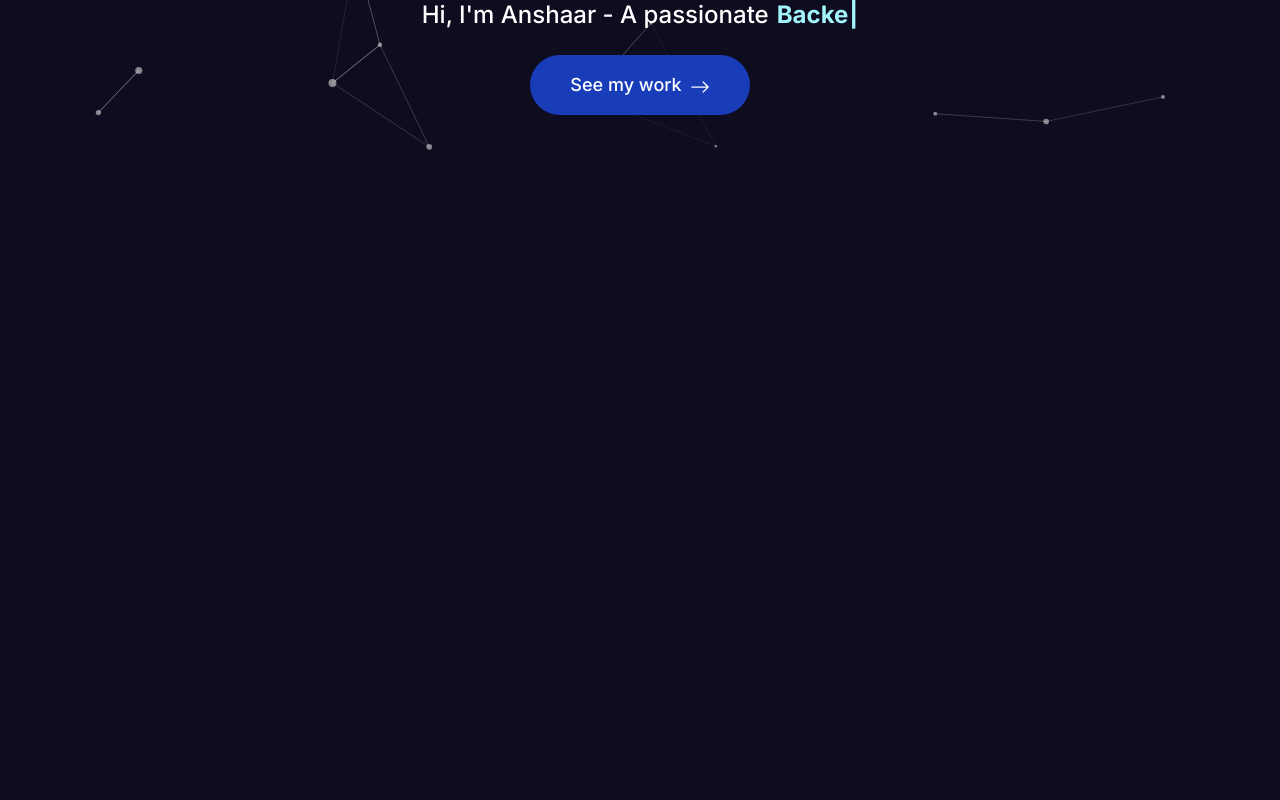
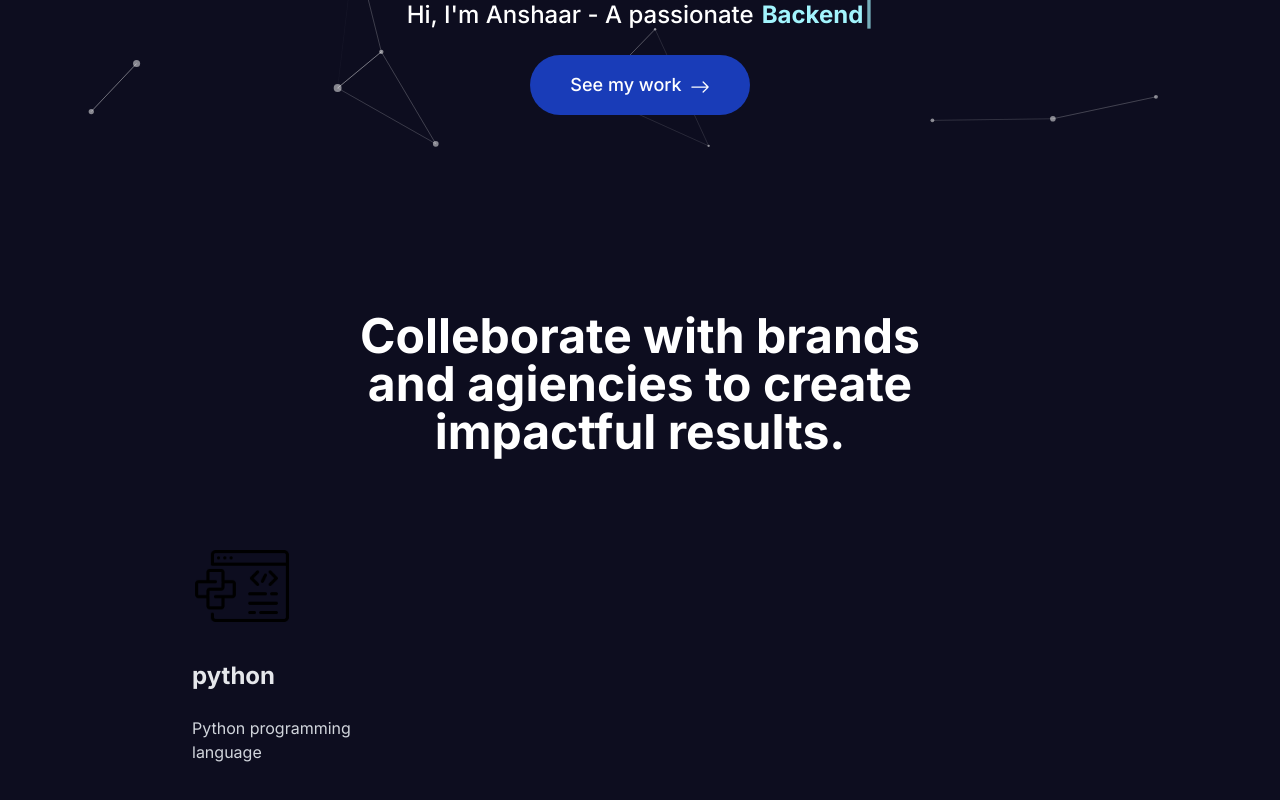
Before and after one commit to DannyPhantom0-0/portfolio, a Next.js app: page / in a window 1280 px wide. Shown: the part 552-1352 px from the top of the page. Before the commit the page ends 800 px from the top, so only its background shows below. Built offline with nearby package versions, Linux system fonts and the light colour scheme.

Commit message:
Complete Service section

```diff
--- a/componets/Helper/Home/Home.tsx
+++ b/componets/Helper/Home/Home.tsx
@@ -1,10 +1,12 @@
 import React from 'react'
 import Hero from './Hero/Hero'
+import Services from './Services/Services'
 
 const Home = () => {
   return (
     <div className='overflow-hidden'>
       <Hero/>
+      <Services/>
     </div>
   )
 }
--- /dev/null
+++ b/componets/Helper/Home/Services/ServiceCard.tsx
@@ -0,0 +1,20 @@
+import React from 'react'
+import Image from 'next/image';
+
+type Props = {
+    icon: string;
+    name: string;
+    description: string;
+}
+
+const ServiceCard = ({ icon, name, description }: Props ) => {
+  return (
+    <div>
+      <Image src={icon} alt="img" width={100} height={100} />
+      <h1 className="mt-6 text-xl md:text-2xl font-bold text-gray-200">{name}</h1>
+      <p className="mt-6 text-gray-300">{description}</p>
+    </div>
+  )
+}
+
+export default ServiceCard
--- /dev/null
+++ b/componets/Helper/Home/Services/Services.tsx
@@ -0,0 +1,19 @@
+import React from 'react'
+import ServiceCard from './ServiceCard'
+
+const Services = () => {
+  return (
+    <div className="pt-16 pb-16">
+      <h1 className="text-center text-2xl md:text-4xl xl:text-5xl font-bold text-white    ">
+        Colleborate with brands <br/> and agiencies to create <br/> impactful results.
+      </h1>
+      <div className="w-[90%] sm:w-[70%] mx-auto grid grid-cols-1 md:grid-cols-2 xl:grid-cols-4 gap-10 mt-20 items-center">
+        <div>
+          <ServiceCard icon="/images/python.png" name="python" description="Python programming language"/>
+        </div>
+      </div>
+    </div>
+  )
+}
+
+export default Services
```
Also changed, not shown: public/images/python.png (added).
